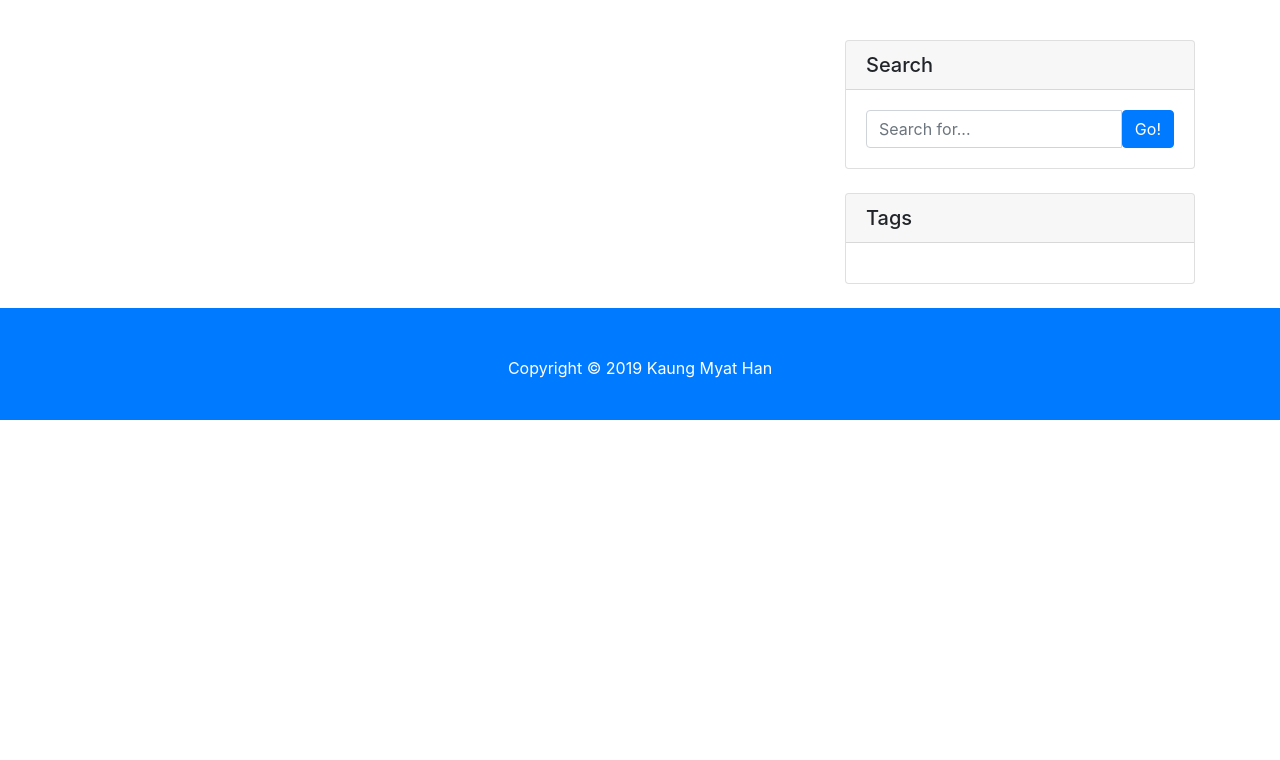
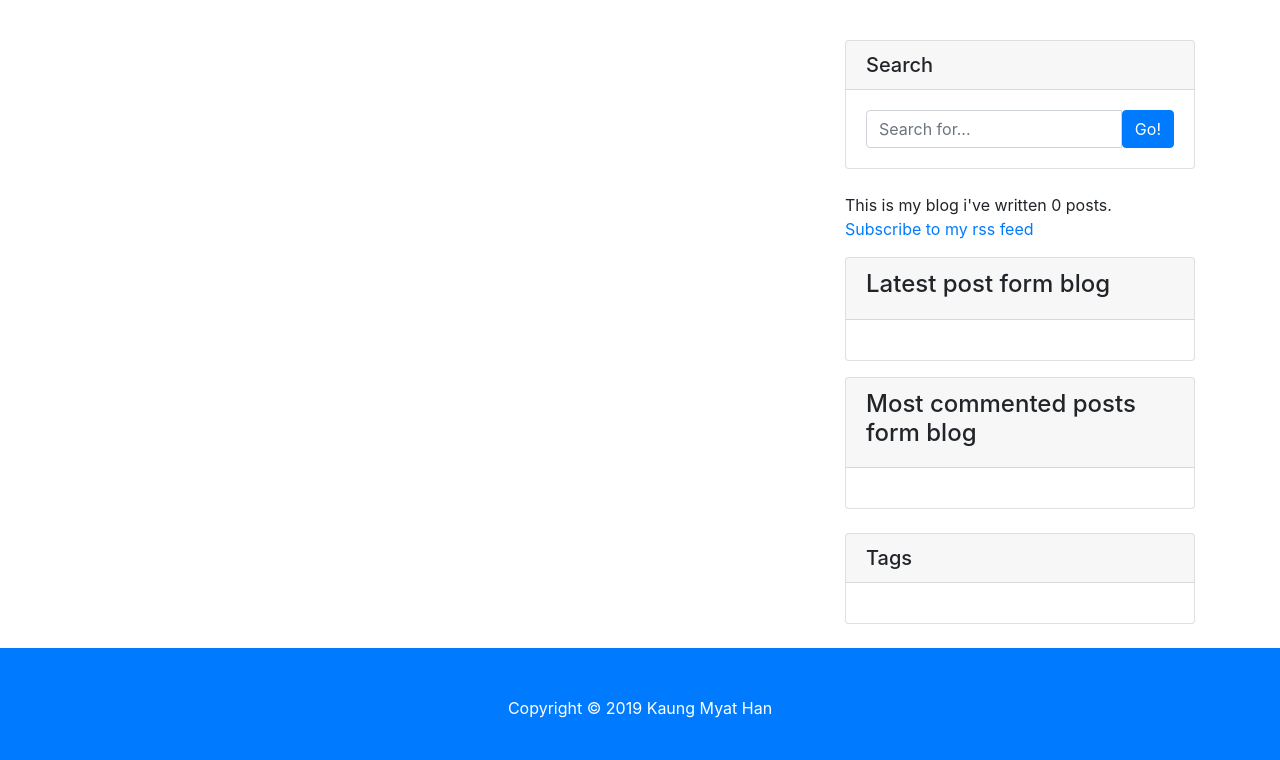
Before and after one commit to arkarhtethan/blog, a Django app: page /post/ in a window 1280 px wide. Shown: the part 82-842 px from the top of the page. Before the commit the page ends 502 px from the top, so only its background shows below. Run offline with Django 3.2, Linux system fonts and the light colour scheme; data that the repository does not hold is empty; some libraries are stand-ins or nearby versions.

Commit message:
template tags added

```diff
--- a/blog/settings.py
+++ b/blog/settings.py
@@ -39,7 +39,9 @@ INSTALLED_APPS = [
     'django.contrib.staticfiles',
     'django.contrib.sites',
     'django.contrib.sitemaps',
+    'rest_framework',
     'post',
+    'post.api',
 ]
 
 SITE_ID = 1
--- a/blog/urls.py
+++ b/blog/urls.py
@@ -19,6 +19,7 @@ from django.contrib import admin
 from django.urls import path, include
 from post.sitemaps import PostSitemap
 from django.contrib.sitemaps.views import sitemap
+from post.api.routers import router
 
 sitemaps = {
     'posts': PostSitemap
@@ -27,6 +28,7 @@ sitemaps = {
 urlpatterns = [
     path('admin/', admin.site.urls),
     path('post/', include('post.urls', namespace='post')),
+    path('api/', include(router.urls), name="api"),
     path('sitemap.xml', sitemap, {'sitemaps': sitemaps},
          name='django.contrib.sitemaps.views.sitemap')
 ]
--- /dev/null
+++ b/post/templates/post/latest_post.html
@@ -0,0 +1,12 @@
+<div class="card my-3">
+    <div class="card-header">
+        <h4>Latest post form blog</h4>
+    </div>
+    <div class="card-body">
+        {% for post in latest_posts %}
+        <a href="{% url 'post:detail' slug=post.slug %}">
+            {{ post.title }}
+        </a>
+        {% endfor %}
+    </div>
+</div>
--- /dev/null
+++ b/post/templatetags/blog_tags.py
@@ -0,0 +1,23 @@
+from django import template
+from post.models import Post
+from django.db.models import Count
+
+register = template.Library()
+
+@register.simple_tag
+def get_total_post_count():
+    return Post.objects.count()
+
+@register.inclusion_tag('post/latest_post.html')
+def get_latest_posts(count=5):
+
+    posts = Post.objects.all()[:count]
+
+    return {"latest_posts": posts}
+
+@register.simple_tag
+def get_most_commented_post(count=5):
+
+    return Post.objects.annotate(
+        comment_count=Count('comment')
+    ).order_by('comment_count')
--- a/post/urls.py
+++ b/post/urls.py
@@ -1,10 +1,13 @@
-from django.urls import path
+from django.urls import path, include
 from . import views
+from .feeds import LatestPostsFeed
+from post.api.routers import router
 
 app_name = "post"
 
 urlpatterns = [
     path('',views.BlogHome.as_view(), name="home"),
+    path('feed/', LatestPostsFeed(), name='post_feed'),
     path('search/',views.SearchView.as_view(), name="search"),
     path('search/tag/',views.SearchSimilarTag.as_view(), name="search-tag"),
     path('contact/',views.ContactView.as_view(), name="contact"),
--- a/roadmap.txt
+++ b/roadmap.txt
@@ -20,9 +20,9 @@ Post
 
     add comment system ------------------------------------------------> Done
 
-    add rss fedd
+    add rss fedd ------------------------------------------------> Done
 
-    add site map
+    add site map ------------------------------------------------> Done
 
     contact ------------------------------------------------> Done
 
--- a/templates/snippets/sidebar.html
+++ b/templates/snippets/sidebar.html
@@ -1,3 +1,4 @@
+{% load blog_tags %}
 <!-- Search Widget -->
 <div class="card my-4">
     <h5 class="card-header">Search</h5>
@@ -11,6 +12,27 @@
                 </span>
             </div>
         </form>
+    </div>
+</div>
+
+<div>
+    This is my blog i've written {% get_total_post_count %} posts.<br>
+    <a href="{% url 'post:post_feed' %}">Subscribe to my rss feed</a>
+    {% get_latest_posts %}
+</div>
+
+{% get_most_commented_post as most_commented_post %}
+
+<div class="card my-3">
+    <div class="card-header">
+        <h4>Most commented posts form blog</h4>
+    </div>
+    <div class="card-body">
+        {% for post in most_commented_post %}
+        <a href="{% url 'post:detail' slug=post.slug %}">
+            {{ post.title }}
+        </a>
+        {% endfor %}
     </div>
 </div>
 
```
Also changed, not shown: post/feeds.py (added, +29 -0 lines), post/tests/test_view.py (+0 -4 lines), post/templatetags/__init__.py (added).
